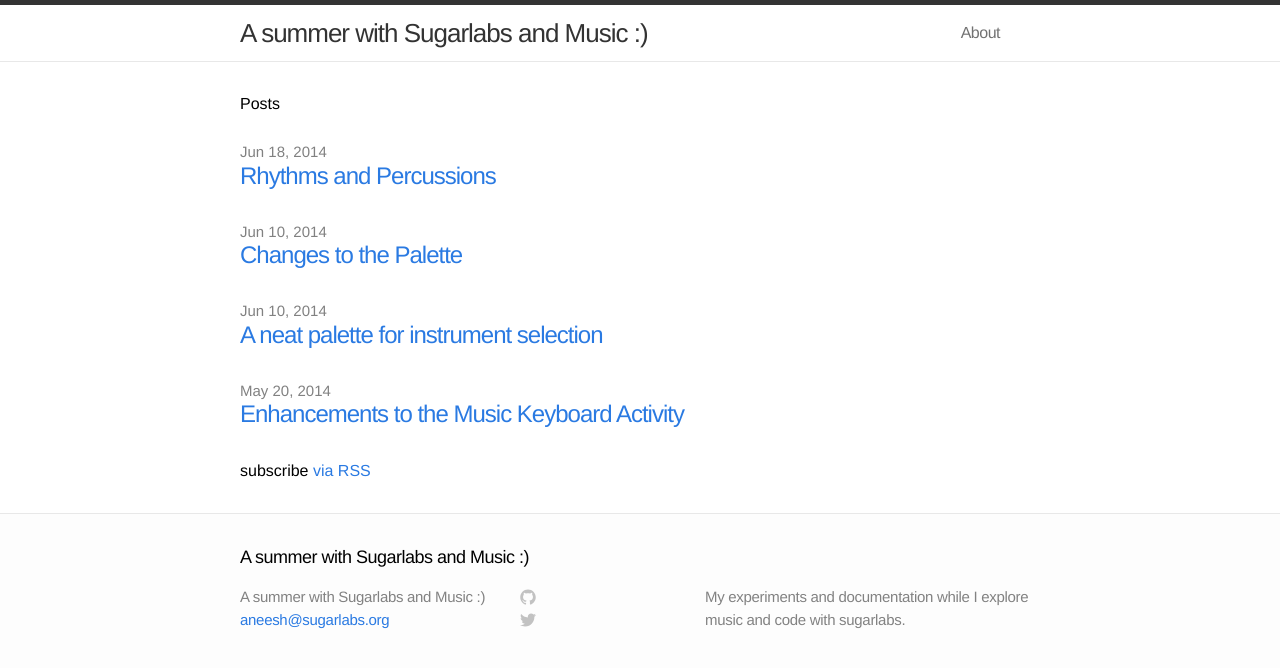
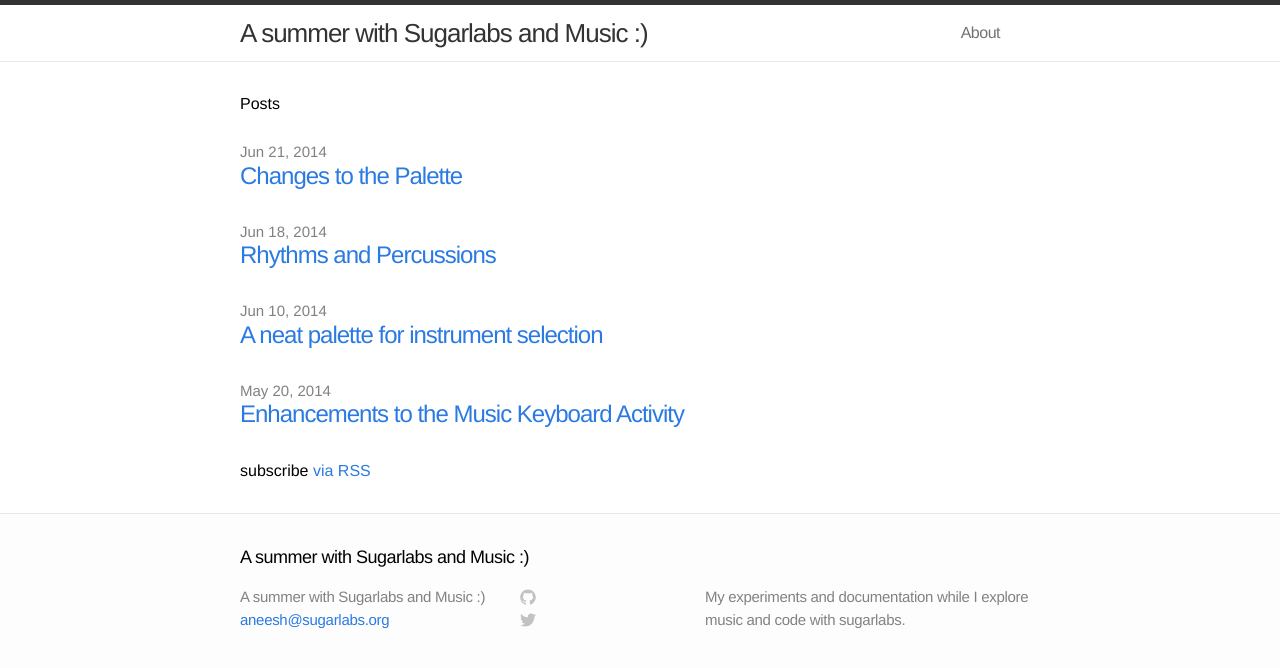
Before and after one commit to lionaneesh/lionaneesh.github.io, a Jekyll site: the page built from index.html, in a window 1280 px wide. Shown: the top 668 px of the page. Built offline with Jekyll 4.4.1, drawn with Linux system fonts in a browser that asks for light colours.

Commit message:
Correct the date and time of the new post.

```diff
--- a/_posts/2014-06-21-changes_to_palette.markdown
+++ b/_posts/2014-06-21-changes_to_palette.markdown
@@ -1,7 +1,7 @@
 ---
 layout: post
 title:  "Changes to the Palette"
-date:   2014-06-10 01:10:26
+date:   2014-06-21 16:03:26
 categories: project
 ---
 
```
